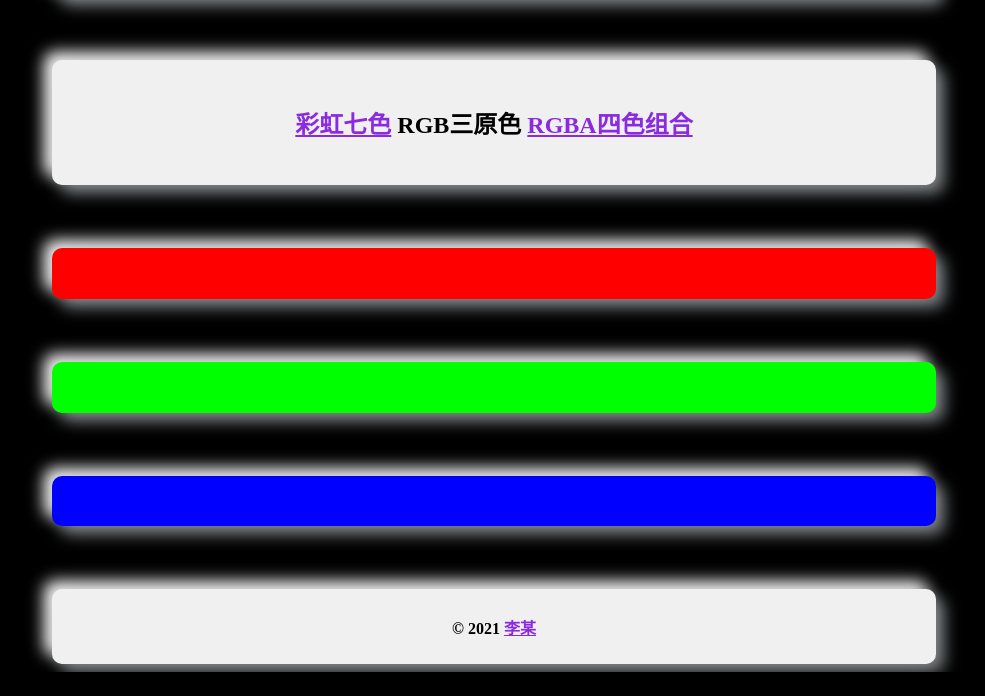
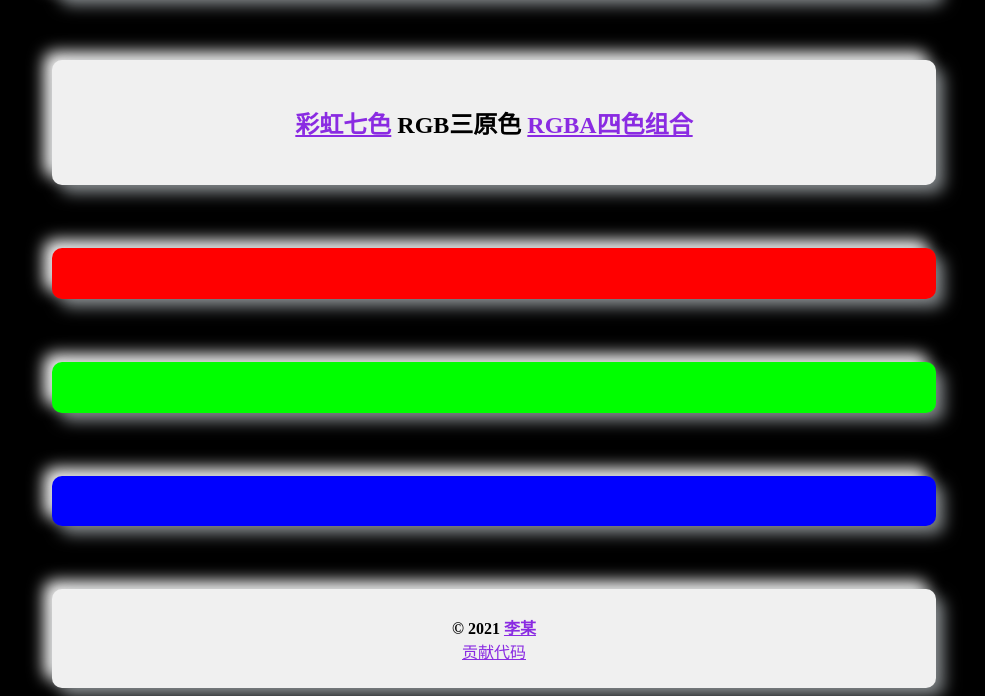
Before and after one commit to LiCaoZ/Colorful, a plain HTML site: page rgb.html in a window 1280 px wide. Shown: the part 206-902 px from the top of the page, without its empty margins (146-1131 px from the left). Before the commit the page ends 878 px from the top, so only its background shows below. Drawn offline with Linux system fonts and the light colour scheme.

Commit message:
Update rgb.html

```diff
--- a/rgb.html
+++ b/rgb.html
@@ -48,6 +48,8 @@
     <div class="container" style="background:rgb(0,0,255)"></div>
     <div class="container">
         <strong>&copy; 2021 <a href="//www.licaozhi.com">李某</a></strong>
+        <br>
+        <a href="https://github.com/shiertx/colorful/tree/main">贡献代码</a>
     </div>
 </body>
 </html>
```
